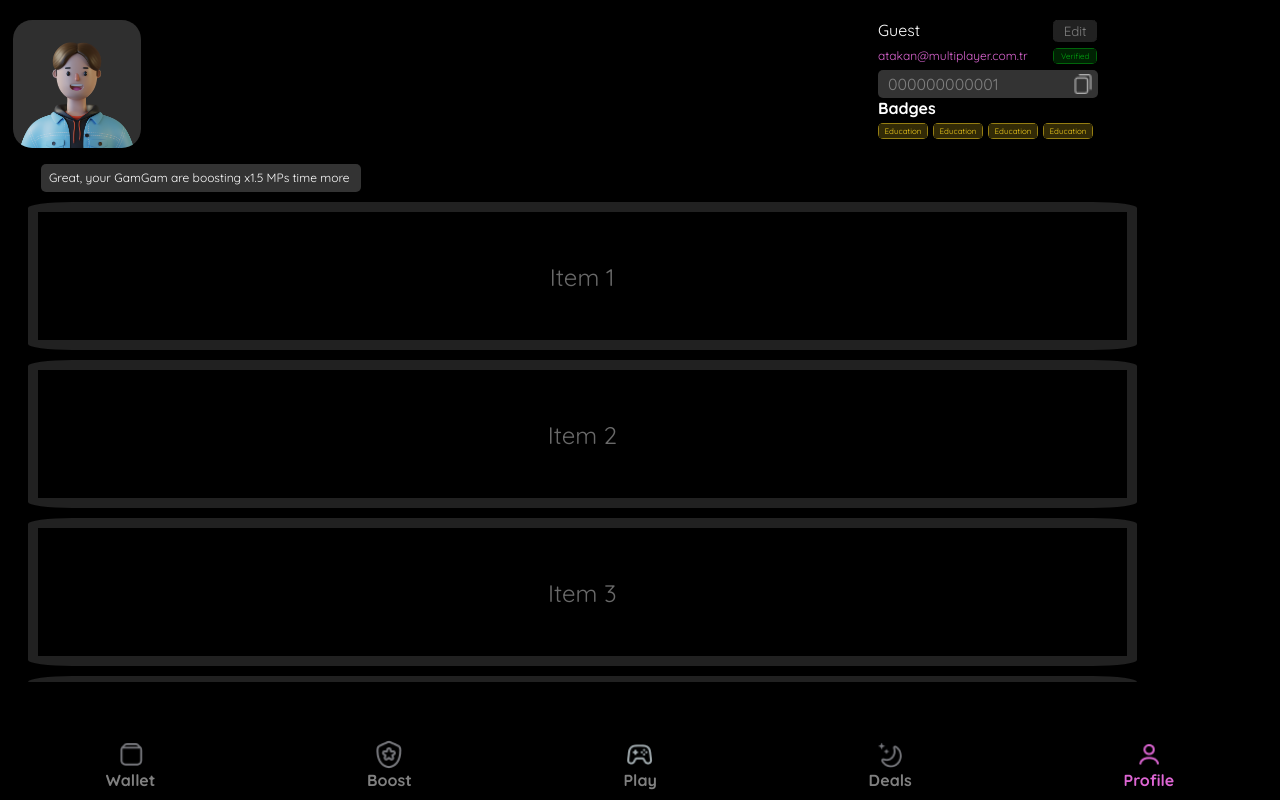
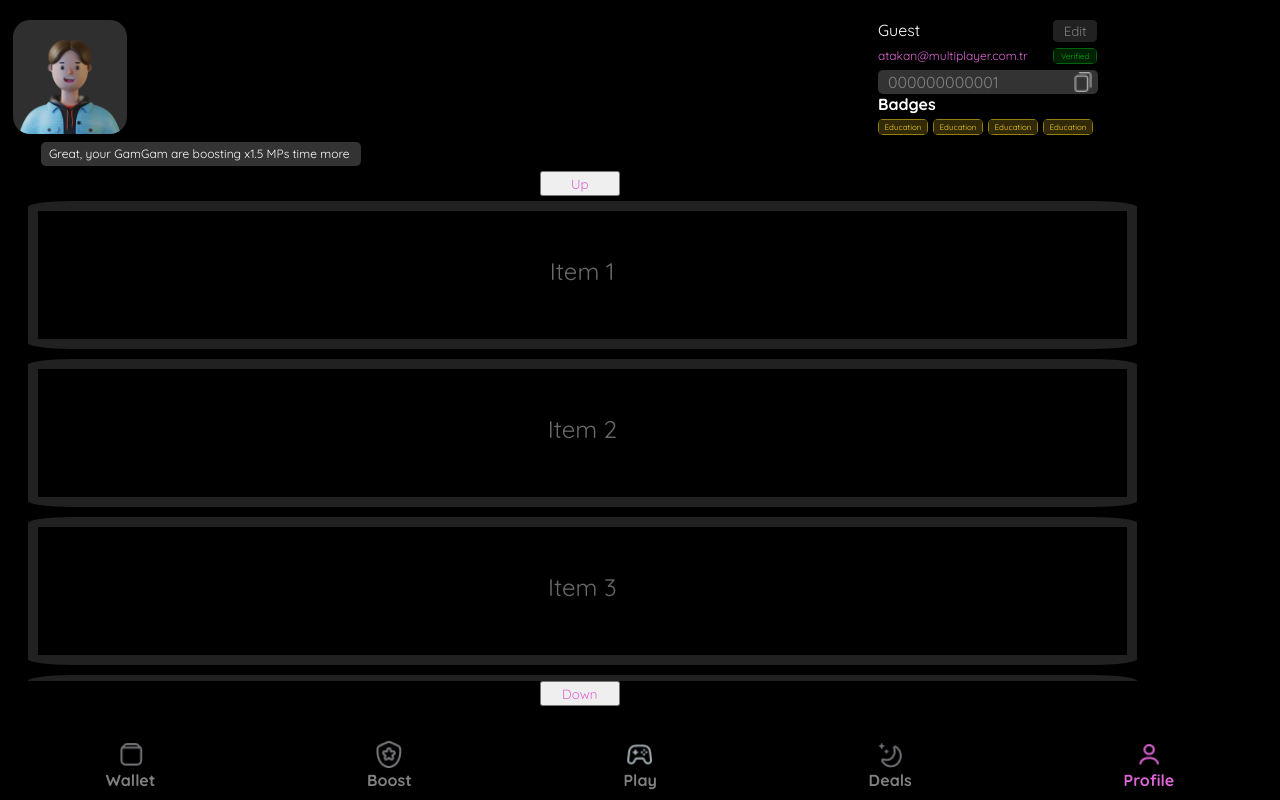
Before and after one commit to AtiErdal7/GamGam, a React (Create React App) app: page /#/profile in a window 1280 px wide. Built offline with nearby package versions, Linux system fonts and the light colour scheme.

Commit message:
soft currency system added, vertical sliders configured for telegrams sliding down to close window

```diff
--- a/src/BoostPage.tsx
+++ b/src/BoostPage.tsx
@@ -19,14 +19,17 @@ const BoostPage = () => {
 
     const increaseArea = () => {
         enableBoost("increaseArea","increaseAreaB","increaseAreaCounter")
+        setAreaTime(increaseAreaCountdown);
     }
 
     const reduceSpeed = () => {
         enableBoost("reduceSpeed","speedReduceB","reduceSpeedCounter")
+        setSpeedTime(3600)
     }
 
     const multiplier = () => {
         enableBoost("multiplierBoost","multiplierB","multiplierCounter")
+        setMultiTime(3600)
     }
 
     function enableBoost(boostName:string, buttonId:string,timeId:string){
@@ -125,7 +128,7 @@ const BoostPage = () => {
 
         }
         return () => clearInterval(countdownIntArea)
-    }, [increaseAreaCountdown,areaTime]);
+    }, [areaTime]);
 
     useEffect(() => {
         if (reduceSpeedCountdown > 0){
@@ -136,7 +139,7 @@ const BoostPage = () => {
         }
 
         return () => clearInterval(countdownIntSpeed)
-    }, [reduceSpeedCountdown,speedTime]);
+    }, [speedTime]);
     useEffect(() => {
 
         if (multiplierCountdown > 0){
--- a/src/CircularProgressBar.tsx
+++ b/src/CircularProgressBar.tsx
@@ -50,6 +50,7 @@ const CircularProgress = () => {
 
     const [number,setClickAmount] = useState(clickAmount);
     const [energy,setEnergyAmount] = useState(energyRemains);
+    const [lotteryTicket , setLotteryTicket] = useState(0);
     const [indicatorAngle, setIndicatorAngle] = useState(0);
     const [time, setTime] = useState(initialTime);
     const [speed, setSpeed] = useState(1);
@@ -69,14 +70,24 @@ const CircularProgress = () => {
     };
     useEffect(() => {
         // @ts-ignore
-        const savedTickets = JSON.parse(localStorage.getItem('myTickets'));
+        const savedTickets = JSON.parse(localStorage.getItem('clickAmount'));
         if (savedTickets !== null){
             clickAmount = savedTickets;
+            setClickAmount(clickAmount);
+        }
+        // @ts-ignore
+        const lotteryTickets = JSON.parse(localStorage.getItem('lotteryTicket'));
+        if (lotteryTickets !== null){
+            setLotteryTicket(lotteryTickets);
+        }
+        else{
+            setLotteryTicket(0);
         }
         // @ts-ignore
         const energyLeft = JSON.parse(localStorage.getItem('energyLeft'));
         if (energyLeft !== null){
             energyRemains = energyLeft;
+            setEnergyAmount(energyRemains)
         }
         // @ts-ignore
         const timeLastSaved: Date = JSON.parse(localStorage.getItem("energyTimeLastDropped"));
@@ -257,6 +268,14 @@ const CircularProgress = () => {
         setMessageColor(color);
     }
 
+    const ExchangeGamGamcy = () => {
+        const lottery = Math.floor(clickAmount / 10)+lotteryTicket;
+        setLotteryTicket(lottery);
+        setClickAmount(clickAmount%10);
+        localStorage.setItem('clickAmount', JSON.stringify(clickAmount%10));
+        localStorage.setItem('lotteryTicket', JSON.stringify(lottery));
+    }
+
     const resetTimer = () => {
         setTime(initialTime);
         setIsActive(false);
@@ -335,7 +354,7 @@ const CircularProgress = () => {
                 areaGotBigger = false;
             }
         }
-        localStorage.setItem('myTickets',JSON.stringify(clickAmount))
+        localStorage.setItem('clickAmount',JSON.stringify(clickAmount))
         localStorage.setItem('energyLeft',JSON.stringify(energyRemains))
 
         let button = document.getElementById('clickButton');
@@ -456,7 +475,7 @@ const CircularProgress = () => {
             </div>
             <button id="clickButton" onClick={handleClick} style={{
                 width: '100vw',
-                height: '90vh',
+                height: '75vh',
                 margin: 0,
                 border: 'none',
                 backgroundColor: 'transparent',
@@ -484,8 +503,21 @@ const CircularProgress = () => {
             }}>Streak: {streak}</h2>
             <h2 style={{
                 color: "white",
-                paddingTop:6
-            }}>Tickets: <text>{clickAmount}</text> {showMessage && <text style={{color: messageColor}}>+{increaseAmount}</text>}</h2>
+            }}>GamGamcy: <text>{number}</text> {showMessage && <text style={{color: messageColor}}>+{increaseAmount}</text>}</h2>
+            <div>
+                <h2>
+                    GamGamket: <text>{lotteryTicket}</text>
+                </h2>
+                <button onClick={ExchangeGamGamcy} style={{
+                    width: "100px",
+                    height: "30px",
+                    borderRadius: 5,
+                    backgroundColor: "grey",
+                    color:"gold",
+                    marginTop: 3
+                }}>{"Exchange"}</button>
+            </div>
+
         </div>
     );
 };
--- a/src/ClickPage.tsx
+++ b/src/ClickPage.tsx
@@ -10,27 +10,6 @@ const ClickPage = () => {
     return (
         <div>
             <CircularProgressBar></CircularProgressBar>
-            <h2
-                style={{
-                    paddingTop: "6px",
-                    color: "white",
-                    fontSize: "16px",
-                    marginBottom: "5px"
-                }}
-            >Lottery</h2>
-            <h2
-                style={{
-                    color: "white",
-                    fontSize: "32px",
-                    marginBottom: "5px"
-                }}
-            >$500</h2>
-            <h2
-                style={{
-                    color: "grey",
-                    fontSize: "16px",
-                }}
-            >100 TON</h2>
         </div>
     )
 
--- a/src/HotDeals.tsx
+++ b/src/HotDeals.tsx
@@ -26,7 +26,6 @@ const HotDeals = () => {
             <ScrollContainerHorizontal></ScrollContainerHorizontal>
             <h1 style={{
                 textAlign: "left",
-                paddingTop: 20,
                 fontSize: 16,
                 color: "white"
             }}>Quest Hub</h1>
--- a/src/ProfileDetails.tsx
+++ b/src/ProfileDetails.tsx
@@ -93,7 +93,7 @@ const ProfileDetails = () => {
                     <text style={{
                         fontSize: "12px",
                         marginLeft: "8px",
-                        paddingTop: "6px",
+                        paddingTop: "4px",
                         textAlign: "center",
                         display: "flex",
                         color: "white",
--- a/src/ScrollContainerVertical.tsx
+++ b/src/ScrollContainerVertical.tsx
@@ -3,47 +3,43 @@ import React, {useRef, useState} from 'react';
 // @ts-ignore
 const ScrollContainerVertical = ({height}) => {
     const items = ['Item 1', 'Item 2', 'Item 3', 'Item 4','Item 5','Item 6','Item 7','Item 8'];
-    const [isDragging, setIsDragging] = useState(false);
-    const [startY, setStartY] = useState(0);
-    const [scrollTop, setScrollTop] = useState(0);
-    const ref = useRef<HTMLDivElement>(null);
+    const scrollViewRef  = useRef<HTMLDivElement>(null);
 
-    const startDragging = (e: React.MouseEvent<HTMLDivElement>) => {
-        setIsDragging(true);
-        setStartY(e.clientY);
-        if (ref.current) {
-            setScrollTop(ref.current.scrollTop);
+    const handleScroll = (direction: 'up' | 'down') => {
+        if (scrollViewRef.current) {
+            const scrollAmount = 149; // This should be the height of one item
+            scrollViewRef.current.scrollTop += direction === 'down' ? scrollAmount : -scrollAmount;
         }
     };
 
-    const onDrag = (e: React.MouseEvent<HTMLDivElement>) => {
-        if (!isDragging || !ref.current) return;
-        e.preventDefault();
-        const newY = e.clientY;
-        const diff = newY - startY;
-        ref.current.scrollTop = scrollTop - diff;
-    };
-
-    const stopDragging = () => {
-        setIsDragging(false);
-    };
-
     return (
+        <>
+            <button onClick={() => handleScroll('up')} style={{
+                height: 25,
+                width: 80,
+                marginBottom:5
+            }}>Up
+            </button>
             <div
                 className="vertical-scroll-profile"
-            ref={ref}
-            onMouseDown={startDragging}
-            onMouseMove={onDrag}
-            onMouseLeave={stopDragging}
-            onMouseUp={stopDragging}
-            style={{cursor: isDragging ? 'grabbing' : 'grab', userSelect: 'none', height: height, overflowY: 'auto'}}
+                ref={scrollViewRef}
+                style={{userSelect: 'none', height: height, overflowY: 'auto'}}
             >
+                <div>
                     {items.map((item, index) => (
-                <div key={index} className="item2" style={{textAlign: 'center', lineHeight: '130px'}}>
+                        <div key={index} className="item2" style={{textAlign: 'center', lineHeight: '120px'}}>
                             {item}
                         </div>
                     ))}
                 </div>
-    );
+            </div>
+            <button onClick={() => handleScroll('down')} style={{
+                height: 25,
+                width: 80,
+            }}>Down
+            </button>
+
+        </>
+    )
 }
 export default ScrollContainerVertical;
--- a/src/index.css
+++ b/src/index.css
@@ -194,7 +194,7 @@ button:focus, input:focus, select:focus, textarea:focus {
 .rows-container {
   margin-left: 10px;
   width: 415px;
-  height: 128px;
+  height: 114px;
   grid-area: first-row-right;
 }
 
@@ -214,10 +214,10 @@ button:focus, input:focus, select:focus, textarea:focus {
 
 }
 .profile-pic-big{
-  width: 128px;
-  height: 128px;
+  width: 114px;
+  height: 114px;
   grid-area: first-row-left;
-  background-size: 128px;
+  background-size: 114px;
   background-color: #2F2F2F;
   background-image: url('/src/images/ProfilePic.png');
   border-radius: 15%;
@@ -250,7 +250,7 @@ button:focus, input:focus, select:focus, textarea:focus {
   justify-content: space-between;
   align-items: center;
   width: 220px;
-  height: 28px;
+  height: 24px;
   background-color: #333333;
   border-radius: 5px;
 }
@@ -266,7 +266,7 @@ button:focus, input:focus, select:focus, textarea:focus {
 }
 
 .scroll-container-horizontal {
-  padding-top: 20px;
+  padding-top: 10px;
   scrollbar-width: none;
   margin-left: 10px;
   width: 83vw;
@@ -283,7 +283,6 @@ button:focus, input:focus, select:focus, textarea:focus {
 
 .indicator-container {
   text-align: center;
-  padding-top: 10px;
 }
 
 .dot {
@@ -370,32 +369,27 @@ button:focus, input:focus, select:focus, textarea:focus {
 
 .x-boost-text{
   grid-area: second-row;
-  margin-top: 16px;
+  margin-top: 8px;
+  margin-bottom: 5px;
   margin-left: 28px;
   width: 320px;
-  height: 28px;
+  height: 24px;
   background-color: #333333;
   border-radius: 5px;
 }
 
 .vertical-scroll-profile{
   scrollbar-width: none;
-  margin-top: 10px;
   width:87vw;
-  overflow-y: auto;
-  scroll-snap-type: y mandatory;
   justify-content: center;
   align-items: center;
-  flex-direction: column;
-  cursor: grab;
 }
 .item2 {
-  margin-top: 10px;
+  margin-bottom: 10px;
   color: dimgrey;
   flex: 0 0 80vw;
   margin-left: 5px;
   height: 16vh;
-  scroll-snap-align: start;
   justify-content: center;
   align-items: center;
   font-size: 24px;
```
Lines whose indentation alone changed are shown as unchanged.
